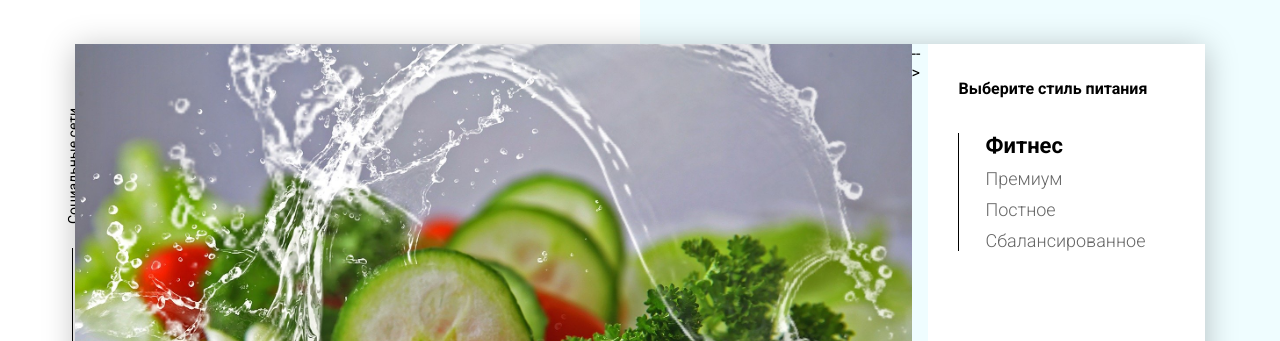
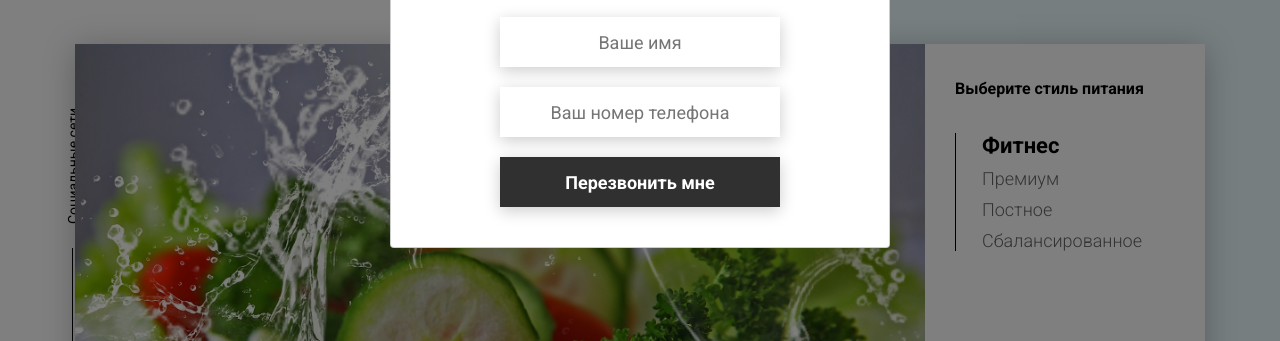
Before and after one commit to Romari014/Food_SPA, a plain HTML site: page index.html in a window 1280 px wide. Shown: the part 134-475 px from the top of the page. Drawn offline with Linux system fonts and the light colour scheme.

Commit message:
added function showModalByScroll

```diff
--- a/index.html
+++ b/index.html
@@ -52,7 +52,7 @@
                         Меню “Премиум” - мы используем не только красивый дизайн упаковки, но и качественное исполнение
                         блюд. Красная рыба, морепродукты, фрукты - ресторанное меню без похода в ресторан!
                     </div>
-                </div> -->
+                </div>
                 <div class="tabcontent">
                     <img src="img/tabs/post.jpg" alt="post">
                     <div class="tabcontent__descr">
--- a/js/script.js
+++ b/js/script.js
@@ -111,19 +111,19 @@ document.addEventListener('DOMContentLoaded', () => {
         closeModal = document.querySelector('.modal__close[data-close]'),
         modal = document.querySelector('.modal');
 
-    // function showModal() {
+    function showModal() {
+
+        modal.classList.add('show');
+        modal.classList.remove('hide');
+        document.body.style.overflow = 'hidden';//отключает прокрутку страницы когда модальное окно открыто
+        clearInterval(modalTimerId);
+    }
+
     openModal.forEach(item => {
-        item.addEventListener('click', () => {
-
-            // modal.style.display = 'block';
-            modal.classList.add('show');
-            modal.classList.remove('hide');
-            document.body.style.overflow = 'hidden';//отключает прокрутку страницы когда модальное окно открыто
-
-        });
+        item.addEventListener('click', showModal);
     });
 
-    // }
+
     function hideModal() {
         modal.classList.add('hide');
         modal.classList.remove('show');
@@ -141,7 +141,7 @@ document.addEventListener('DOMContentLoaded', () => {
     //     document.body.style.overflow = '';
     // });
     // }
-    // showModal();
+
     // hideModal();
 
     modal.addEventListener('click', (e) => {
@@ -152,10 +152,23 @@ document.addEventListener('DOMContentLoaded', () => {
     });
 
     document.addEventListener('keydown', (e) => {
-        if (e.code === 'Escape') {
+        if (e.code === 'Escape' && modal.classList.contains('show')) {
             hideModal();
         }
     });
 
+    const modalTimerId = setTimeout(showModal, 3000);
+
+    function showModalByScroll() {
+        if (window.pageYOffset + document.documentElement.clientHeight >= document.
+            documentElement.scrollHeight) {
+                showModal();
+                window.removeEventListener('scroll', showModalByScroll);
+            }
+    }
+
+    window.addEventListener('scroll', showModalByScroll);
+    // }, {once:true});
+
 
 });
```
